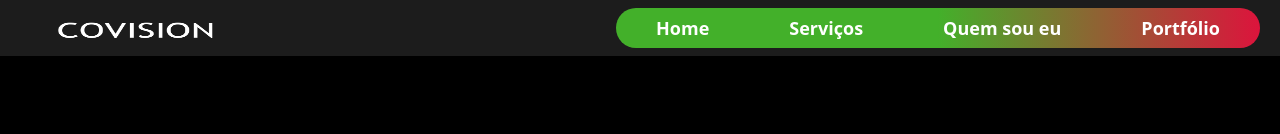
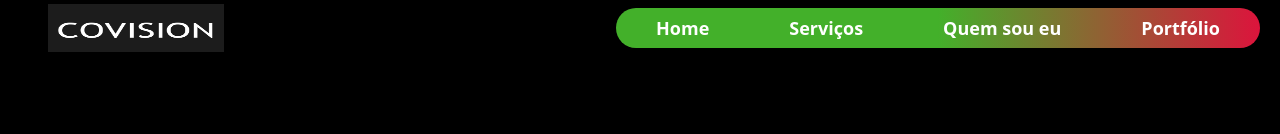
Before and after one commit to ernestoper/quilque, a React (Vite) app: page / in a window 1280 px wide. Shown: the top 134 px of the page. Built offline with nearby package versions, Linux system fonts and the light colour scheme.

Commit message:
mudando cor do navbar

```diff
--- a/src/components/navigation/Navbar.jsx
+++ b/src/components/navigation/Navbar.jsx
@@ -27,7 +27,7 @@ const Navbar = () => {
   }
   const [showMenu, setShowMenu]=useState(false)
   return (
-    <div className="lg:w-full lg:h-18 h-14 flex pr-5 top-0 z-50 bg-pretoneon sticky justify-between items-center font-lg ">
+    <div className="lg:w-full lg:h-18 h-14 flex pr-5 top-0 z-50 bg-black sticky justify-between items-center font-lg ">
       <div className='lg:ml-12 ml-4 '>
         <img src={logo} alt="logo" className='lg:h-12 lg:w-44 h-12 w-18' />
       </div>
```
